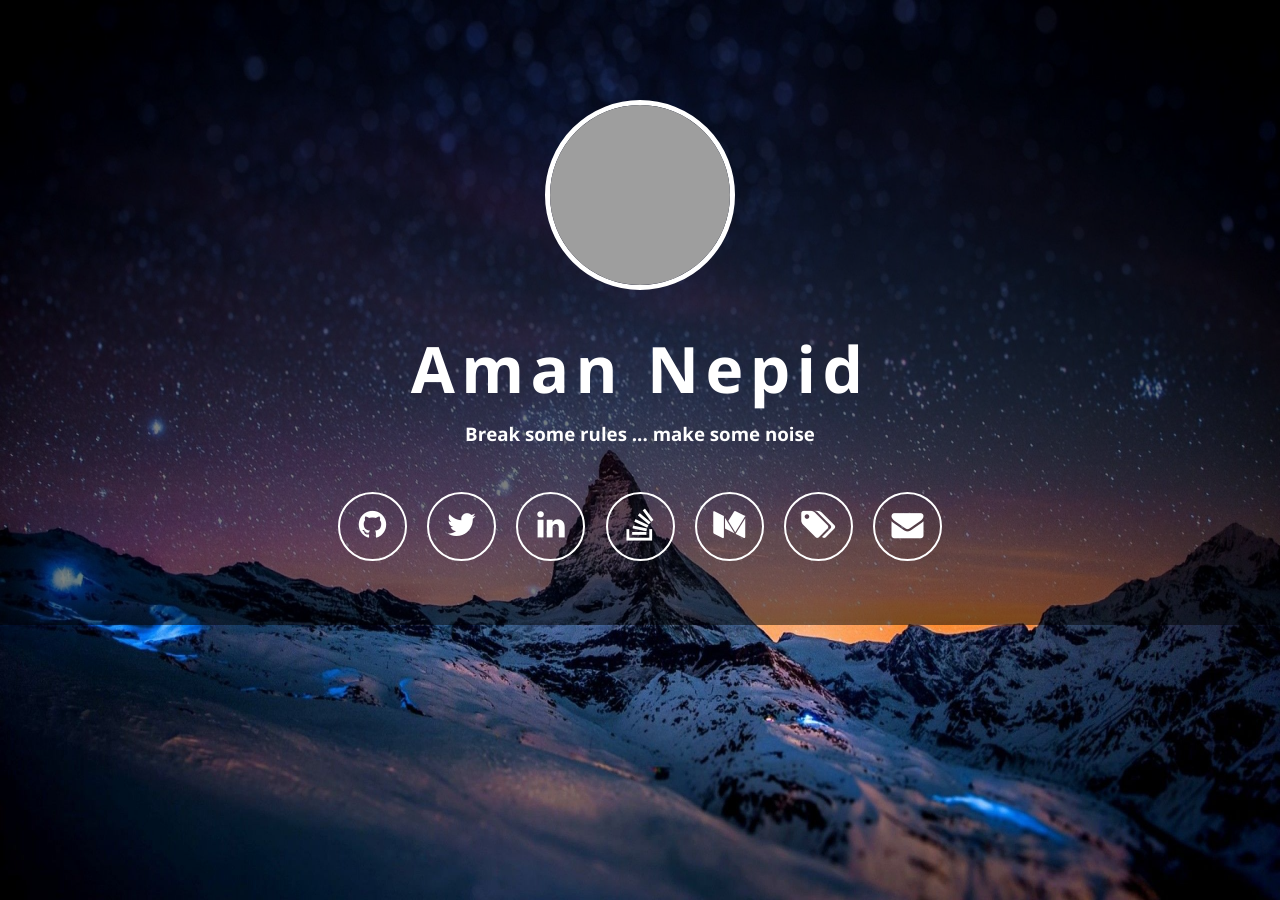
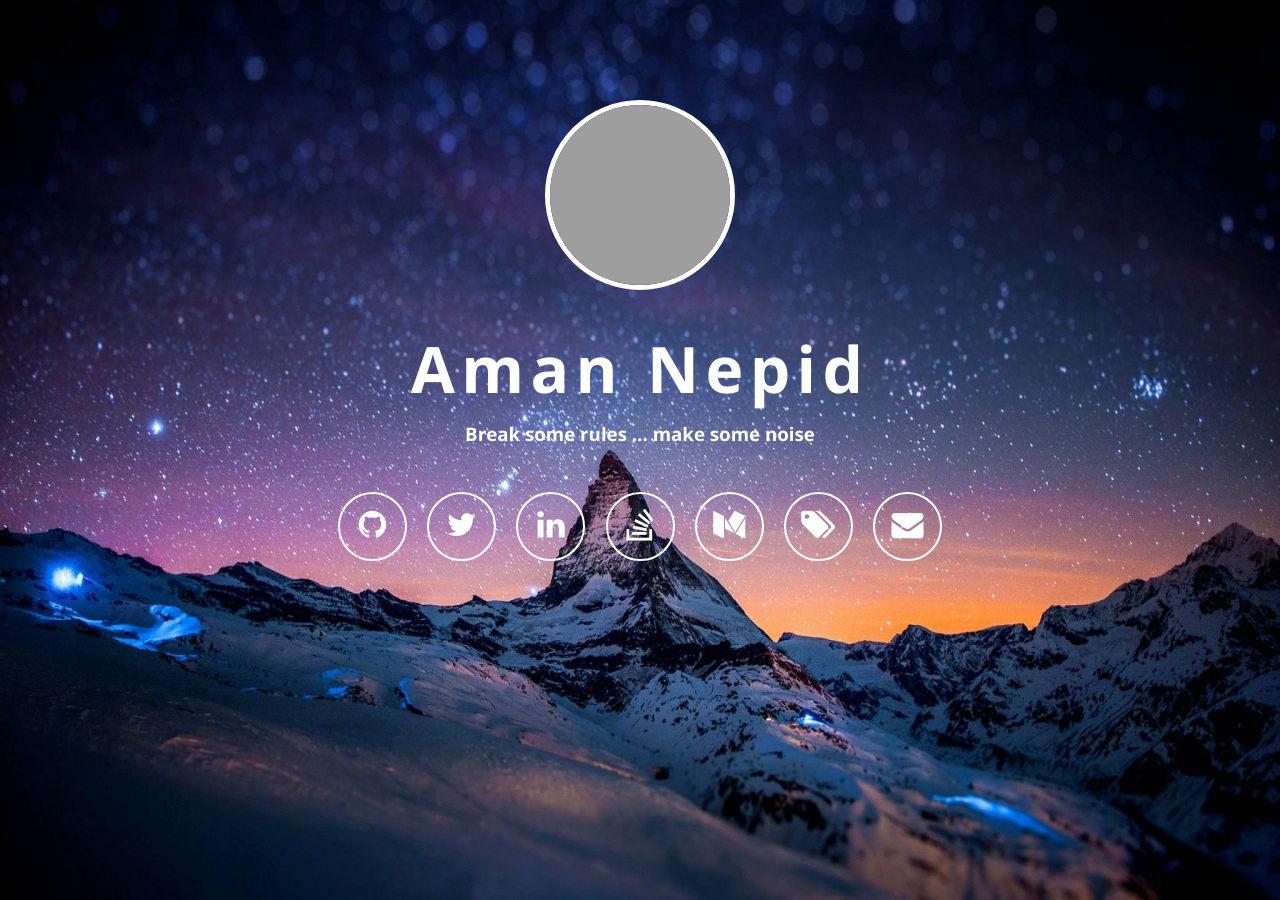
Before and after one commit to amannepid/amannepid.github.io, a Jekyll site: the page built from index.html, in a window 1280 px wide. Built offline with Jekyll 4.4.1, drawn with Linux system fonts in a browser that asks for light colours; nearby versions of some CDN libraries; grey boxes are pictures that could not be loaded.

Commit message:
change overlay

```diff
--- a/css/front.css
+++ b/css/front.css
@@ -1,6 +1,6 @@
 body {
     font-family: 'Open Sans',Helvetica,Arial,sans-serif;
-    background-color: rgba(123, 0, 0, 0.9);
+    background-color: rgba(0, 0, 0, 0.9);
     position: absolute;
     top: 0;
     bottom: 0;
@@ -40,7 +40,7 @@ h3 {
 .content {
     padding-top: 100px;
     padding-bottom: 40px;
-    background-color: rgba(0, 0, 0, 0.5);
+    background-color: rgba(0, 0, 0, 0);
     text-align: center;
 }
 ul {
```
